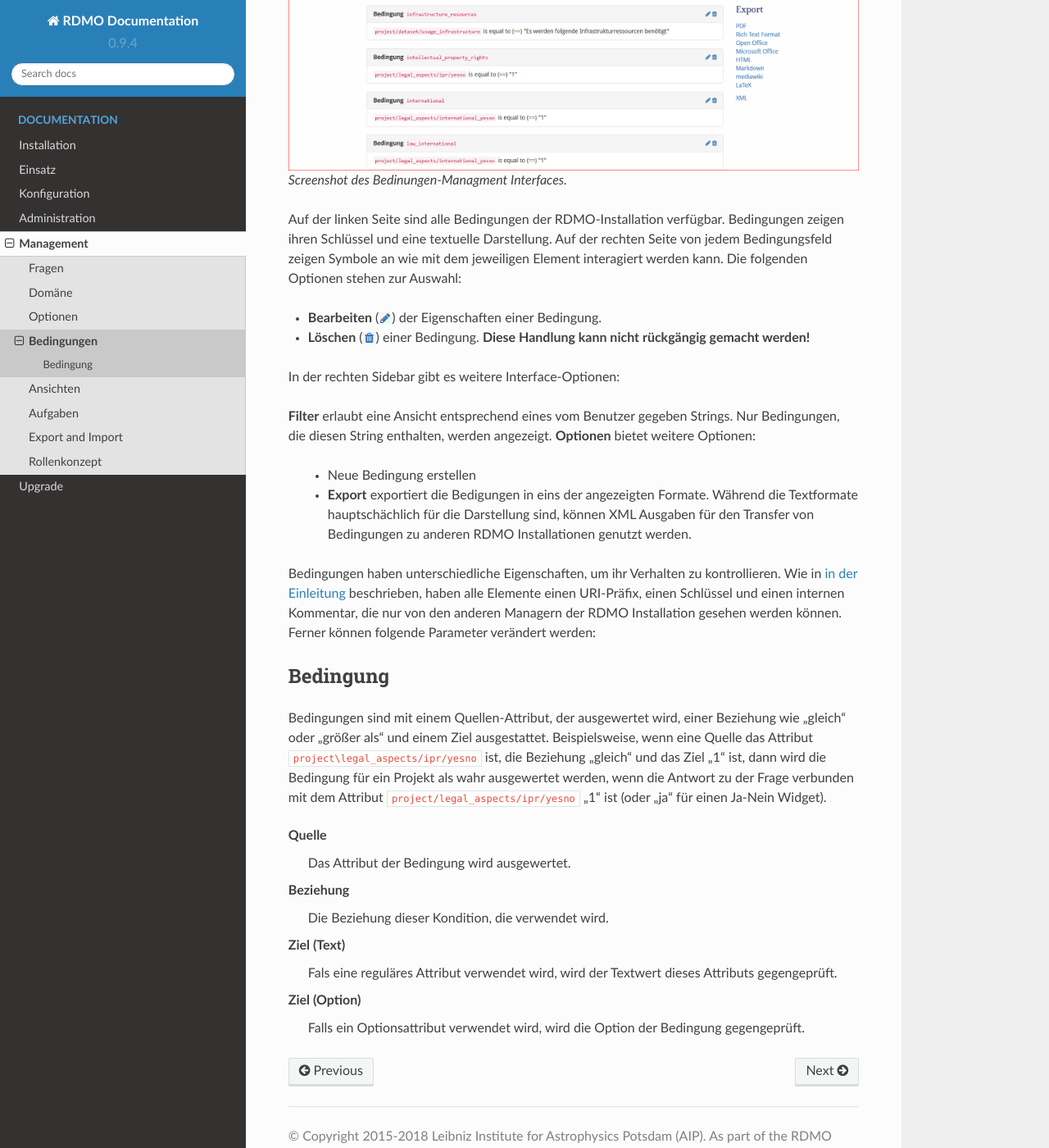
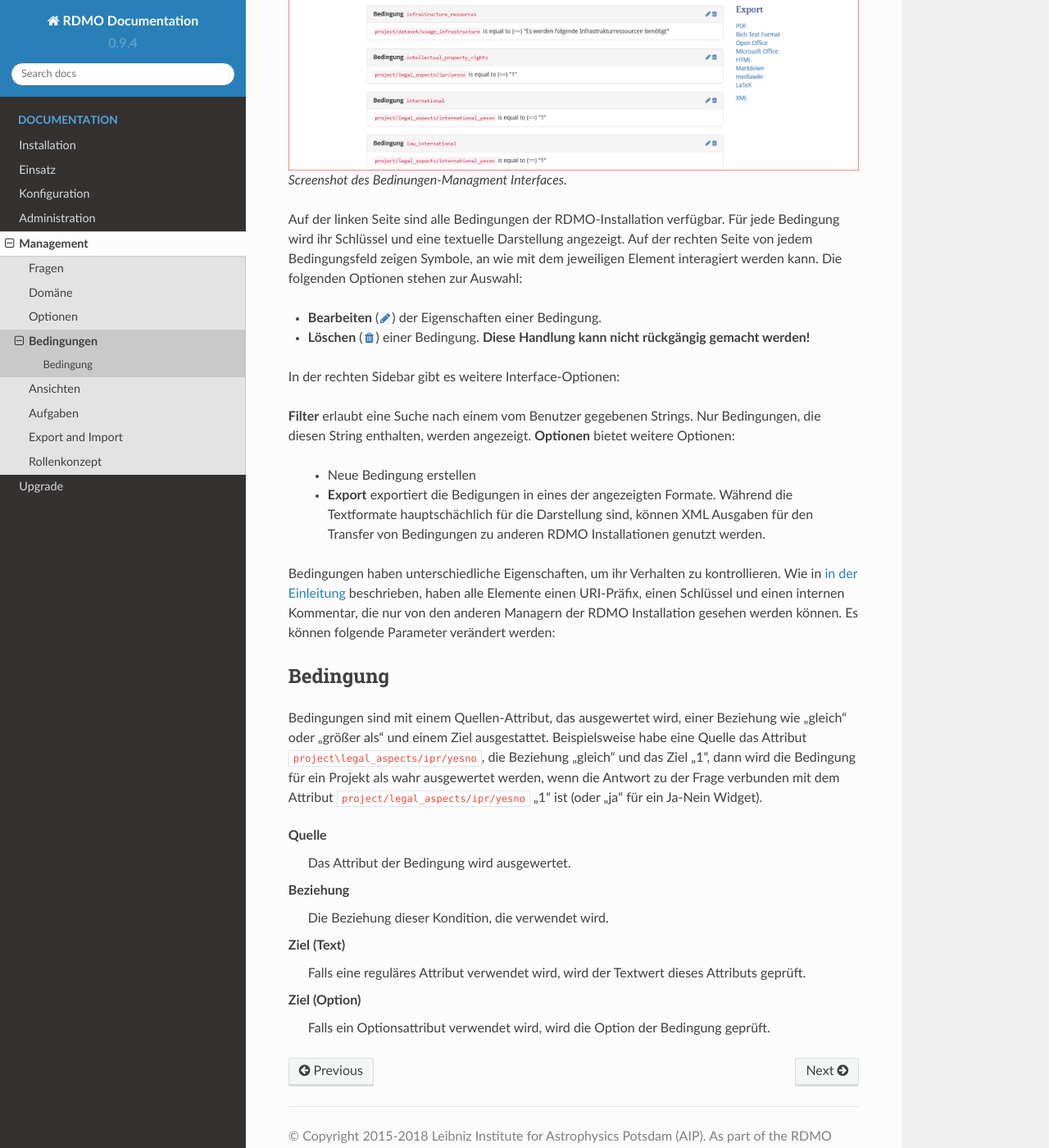
Before and after one commit to rdmorganiser/rdmo-docs-de, a Sphinx documentation site: the page built from docs/management/conditions.rst, in a window 1280 px wide and 1400 px high, scrolled down 420 px. Shown: the whole window at 82% size. Built offline with Sphinx 7.4.7 and the Read the Docs theme 2.0.0, drawn with Linux system fonts in a browser that asks for light colours; some of the changed text lies outside the part shown.

Commit message:
Update conditions.rst
typos/expressions

```diff
--- a/docs/management/conditions.rst
+++ b/docs/management/conditions.rst
@@ -1,7 +1,7 @@
 Bedingungen
 -----------
 
-Bedingungen können erstellt und bearbeitet werden unter *Bedingungen* im Mangamentmenü der Navigationsleiste. Später werden sie mit Entitäten, Attributen, Optionensets oder Aufgaben verbunden.
+Bedingungen können erstellt und bearbeitet werden. Wählen Sie *Bedingungen* im Mangamentmenü der Navigationsleiste. Die Bedingungen werden in einem anderen Schriit mit Entitäten, Attributen, Optionensets oder Aufgaben verbunden.
 
 
 .. figure:: ../_static/img/screens/Bedingungen.PNG
@@ -9,7 +9,7 @@ Bedingungen können erstellt und bearbeitet werden unter *Bedingungen* im Mangam
 
    Screenshot des Bedinungen-Managment Interfaces.
 
-Auf der linken Seite sind alle Bedingungen der RDMO-Installation verfügbar. Bedingungen zeigen ihren Schlüssel und eine textuelle Darstellung. Auf der rechten Seite von jedem Bedingungsfeld zeigen Symbole an wie mit dem jeweiligen Element interagiert werden kann. Die folgenden Optionen stehen zur Auswahl:
+Auf der linken Seite sind alle Bedingungen der RDMO-Installation verfügbar. Für jede Bedingung wird ihr Schlüssel und eine textuelle Darstellung angezeigt. Auf der rechten Seite von jedem Bedingungsfeld zeigen Symbole, an wie mit dem jeweiligen Element interagiert werden kann. Die folgenden Optionen stehen zur Auswahl:
 
 
 * **Bearbeiten** (|update|) der Eigenschaften einer Bedingung.
@@ -20,19 +20,19 @@ Auf der linken Seite sind alle Bedingungen der RDMO-Installation verfügbar. Bed
 
 In der rechten Sidebar gibt es weitere Interface-Optionen:
 
-**Filter** erlaubt eine Ansicht entsprechend eines vom Benutzer gegeben Strings. Nur Bedingungen, die diesen String enthalten, werden angezeigt.
+**Filter** erlaubt eine Suche nach einem vom Benutzer gegebenen Strings. Nur Bedingungen, die diesen String enthalten, werden angezeigt.
 **Optionen** bietet weitere Optionen:
 
   * Neue Bedingung erstellen
 
-  * **Export** exportiert die Bedigungen in eins der angezeigten Formate. Während die Textformate hauptschächlich für die Darstellung sind, können XML Ausgaben für den Transfer von Bedingungen zu anderen RDMO Installationen genutzt werden.
+  * **Export** exportiert die Bedigungen in eines der angezeigten Formate. Während die Textformate hauptschächlich für die Darstellung sind, können XML Ausgaben für den Transfer von Bedingungen zu anderen RDMO Installationen genutzt werden.
 
-Bedingungen haben unterschiedliche Eigenschaften, um ihr Verhalten zu kontrollieren. Wie in :doc:`in der Einleitung <index>` beschrieben,  haben alle Elemente einen URI-Präfix, einen Schlüssel und einen internen Kommentar, die nur von den anderen Managern der RDMO Installation gesehen werden können. Ferner können folgende Parameter verändert werden:
+Bedingungen haben unterschiedliche Eigenschaften, um ihr Verhalten zu kontrollieren. Wie in :doc:`in der Einleitung <index>` beschrieben, haben alle Elemente einen URI-Präfix, einen Schlüssel und einen internen Kommentar, die nur von den anderen Managern der RDMO Installation gesehen werden können. Es können folgende Parameter verändert werden:
 
 Bedingung
 """""""""
 
-Bedingungen sind mit einem Quellen-Attribut, der ausgewertet wird, einer Beziehung wie "gleich" oder "größer als" und einem Ziel ausgestattet. Beispielsweise, wenn eine Quelle das Attribut ``project\legal_aspects/ipr/yesno`` ist, die Beziehung "gleich" und das Ziel "1" ist, dann wird die Bedingung für ein Projekt als wahr ausgewertet werden, wenn die Antwort zu der Frage verbunden mit dem Attribut ``project/legal_aspects/ipr/yesno`` "1" ist (oder "ja" für einen Ja-Nein Widget).
+Bedingungen sind mit einem Quellen-Attribut, das ausgewertet wird, einer Beziehung wie "gleich" oder "größer als" und einem Ziel ausgestattet. Beispielsweise habe eine Quelle das Attribut ``project\legal_aspects/ipr/yesno``, die Beziehung "gleich" und das Ziel "1", dann wird die Bedingung für ein Projekt als wahr ausgewertet werden, wenn die Antwort zu der Frage verbunden mit dem Attribut ``project/legal_aspects/ipr/yesno`` "1" ist (oder "ja" für ein Ja-Nein Widget).
 
 Quelle
   Das Attribut der Bedingung wird ausgewertet.
@@ -41,7 +41,7 @@ Beziehung
   Die Beziehung dieser Kondition, die verwendet wird.
 
 Ziel (Text)
-  Fals eine reguläres Attribut verwendet wird, wird der Textwert dieses Attributs gegengeprüft.
+  Falls eine reguläres Attribut verwendet wird, wird der Textwert dieses Attributs geprüft.
 
 Ziel (Option)
-  Falls ein Optionsattribut verwendet wird, wird die Option der Bedingung gegengeprüft.
+  Falls ein Optionsattribut verwendet wird, wird die Option der Bedingung geprüft.
```
